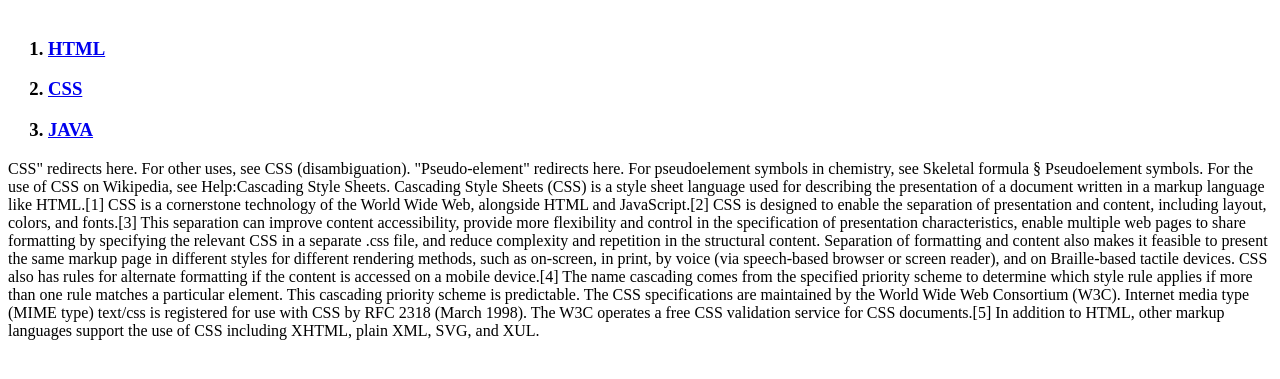
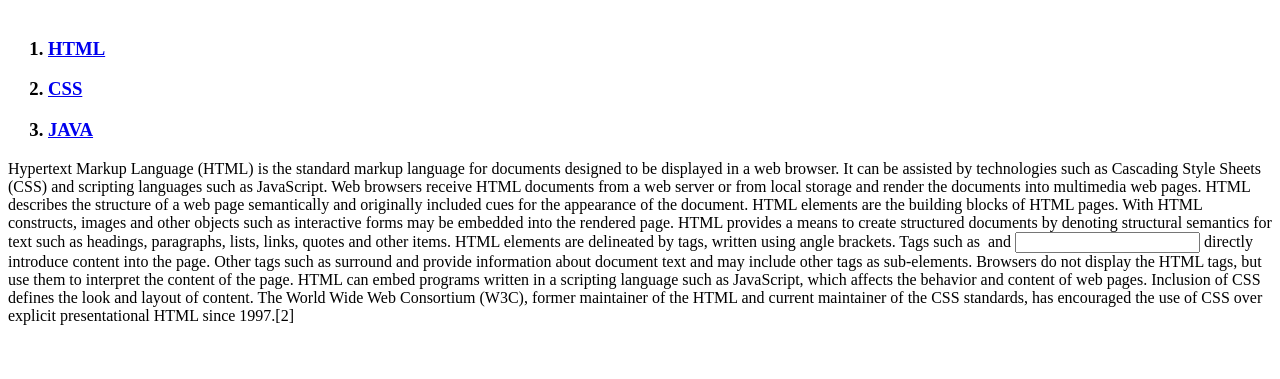
Before and after one commit to masiljangajji/Web, a plain HTML site: page 2.html in a window 1280 px wide. Shown: the part 79-458 px from the top of the page. Drawn offline with Linux system fonts and the light colour scheme; a script that the page names is missing.

Commit message:
Update 2.html

```diff
--- a/2.html
+++ b/2.html
@@ -16,21 +16,39 @@
 
     <h3><li><a href="3.html" target="_blank" title="JAVA">JAVA</li></a></h3>
   </ol>
+
   <p>
-  CSS" redirects here. For other uses, see CSS (disambiguation).
-  "Pseudo-element" redirects here. For pseudoelement symbols in chemistry, see Skeletal formula § Pseudoelement symbols.
-  For the use of CSS on Wikipedia, see Help:Cascading Style Sheets.
-  Cascading Style Sheets (CSS) is a style sheet language used for describing the presentation of a document written in a markup language like HTML.[1] CSS is a cornerstone technology of the World Wide Web, alongside HTML and JavaScript.[2]
+  Hypertext Markup Language (HTML) is the standard markup language for documents designed to be displayed in a web browser. It can be assisted by technologies such as Cascading Style Sheets (CSS) and scripting languages such as JavaScript.
 
-CSS is designed to enable the separation of presentation and content, including layout, colors, and fonts.[3] This separation can improve content accessibility, provide more flexibility and control in the specification of presentation characteristics, enable multiple web pages to share formatting by specifying the relevant CSS in a separate .css file, and reduce complexity and repetition in the structural content.
+Web browsers receive HTML documents from a web server or from local storage and render the documents into multimedia web pages. HTML describes the structure of a web page semantically and originally included cues for the appearance of the document.
 
-Separation of formatting and content also makes it feasible to present the same markup page in different styles for different rendering methods, such as on-screen, in print, by voice (via speech-based browser or screen reader), and on Braille-based tactile devices. CSS also has rules for alternate formatting if the content is accessed on a mobile device.[4]
+HTML elements are the building blocks of HTML pages. With HTML constructs, images and other objects such as interactive forms may be embedded into the rendered page. HTML provides a means to create structured documents by denoting structural semantics for text such as headings, paragraphs, lists, links, quotes and other items. HTML elements are delineated by tags, written using angle brackets. Tags such as <img /> and <input /> directly introduce content into the page. Other tags such as  surround and provide information about document text and may include other tags as sub-elements. Browsers do not display the HTML tags, but use them to interpret the content of the page.
 
-The name cascading comes from the specified priority scheme to determine which style rule applies if more than one rule matches a particular element. This cascading priority scheme is predictable.
+HTML can embed programs written in a scripting language such as JavaScript, which affects the behavior and content of web pages. Inclusion of CSS defines the look and layout of content. The World Wide Web Consortium (W3C), former maintainer of the HTML and current maintainer of the CSS standards, has encouraged the use of CSS over explicit presentational HTML since 1997.[2]
+</p>
 
-The CSS specifications are maintained by the World Wide Web Consortium (W3C). Internet media type (MIME type) text/css is registered for use with CSS by RFC 2318 (March 1998). The W3C operates a free CSS validation service for CSS documents.[5]
+<p>
+  <div id="disqus_thread"></div>
+<script>
 
-In addition to HTML, other markup languages support the use of CSS including XHTML, plain XML, SVG, and XUL.
+/**
+*  RECOMMENDED CONFIGURATION VARIABLES: EDIT AND UNCOMMENT THE SECTION BELOW TO INSERT DYNAMIC VALUES FROM YOUR PLATFORM OR CMS.
+*  LEARN WHY DEFINING THESE VARIABLES IS IMPORTANT: https://disqus.com/admin/universalcode/#configuration-variables*/
+/*
+var disqus_config = function () {
+this.page.url = PAGE_URL;  // Replace PAGE_URL with your page's canonical URL variable
+this.page.identifier = PAGE_IDENTIFIER; // Replace PAGE_IDENTIFIER with your page's unique identifier variable
+};
+*/
+(function() { // DON'T EDIT BELOW THIS LINE
+var d = document, s = d.createElement('script');
+s.src = 'https://iseungjaeweb-site.disqus.com/embed.js';
+s.setAttribute('data-timestamp', +new Date());
+(d.head || d.body).appendChild(s);
+})();
+</script>
+<noscript>Please enable JavaScript to view the <a href="https://disqus.com/?ref_noscript">comments powered by Disqus.</a></noscript>
+
 </p>
 
   </body>
```
